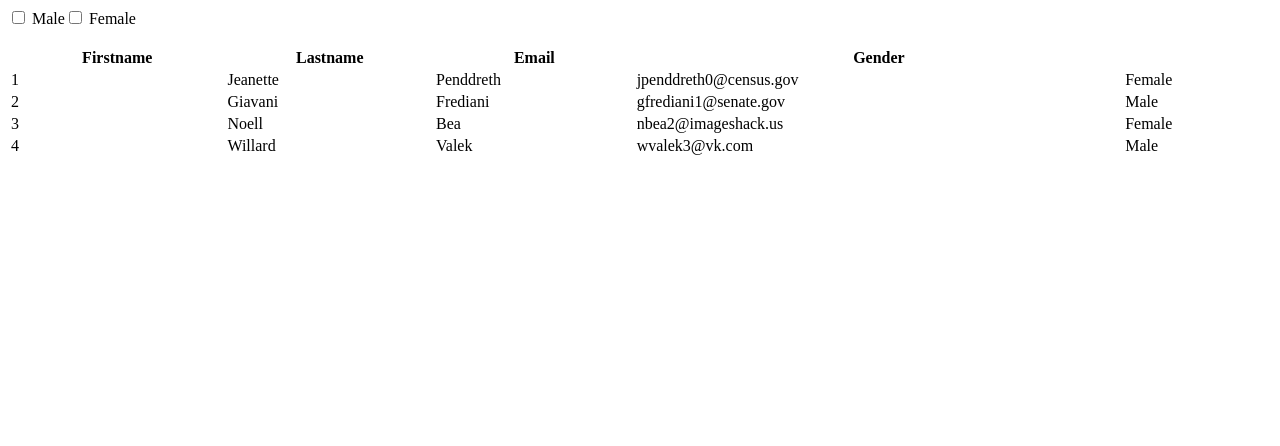
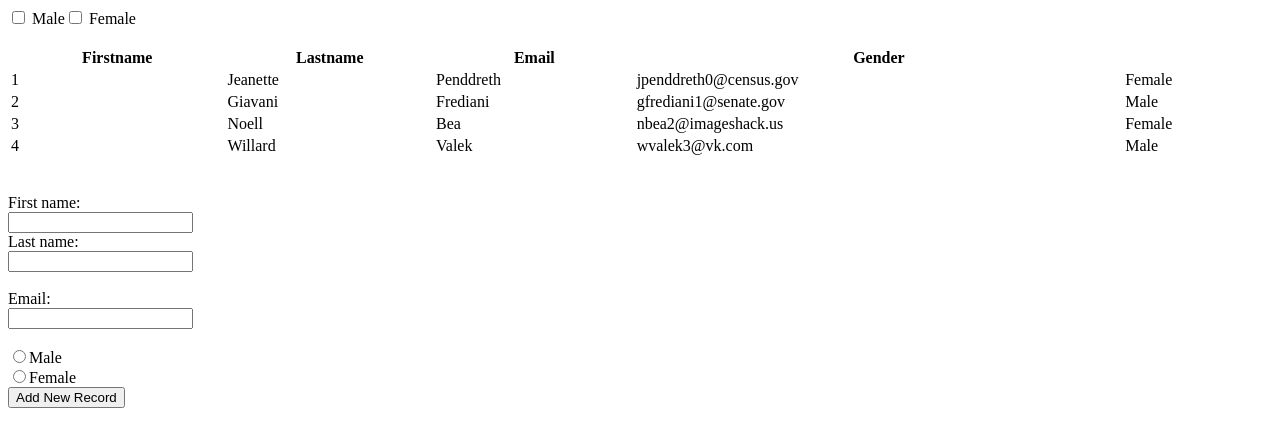
Before and after one commit to imanki/angular-sample, an Angular app: page / in a window 1280 px wide. Shown: the top 446 px of the page. Built offline with nearby package versions, Linux system fonts and the light colour scheme.

Commit message:
add new Record completed

```diff
--- a/src/app/candidate/candidate.component.html
+++ b/src/app/candidate/candidate.component.html
@@ -21,3 +21,19 @@
     <td>{{candidate.gender}}</td>
   </tr>
 </table>
+
+<br>
+<br>
+
+<label for="fname">First name:</label><br>
+  <input type="text" id="fname" name="fname" [(ngModel)]="candidate.first_name"><br>
+  <label for="lname">Last name:</label><br>
+  <input type="text" id="lname" name="lname" [(ngModel)]="candidate.last_name" ><br><br>
+   <label for="lname"> Email:</label><br>
+  <input type="text" id="lname" name="lname" [(ngModel)]="candidate.email"><br><br>
+  <input type="radio" id="male" name="gender" value="Male" [(ngModel)]="candidate.gender">
+<label for="male">Male</label><br>
+<input type="radio" id="female" name="gender" value="Female" [(ngModel)]="candidate.gender">
+<label for="female">Female</label><br>
+
+<button (click)="addNewRecord()">Add New Record</button>
--- a/src/app/candidate/candidate.component.ts
+++ b/src/app/candidate/candidate.component.ts
@@ -11,12 +11,19 @@ export class CandidateComponent implements OnInit{
      originalCandidateList= JSON.parse(JSON.stringify( this.candidates));
      isMaleChecked=false;
     isFemaleChecked=false;
+    candidate:Candidate=new Candidate();
 
 
 
   ngOnInit(){
    // console.log(this.products[0]);
 
+  }
+
+  addNewRecord(){
+    this.candidate.id= Math.floor(Math.random() * Math.floor(80));
+    this.candidates.push(this.candidate);
+    this.candidate=new Candidate();
   }
 
   toggleVisibility(e){
--- a/src/app/candidate/modal/candidate.modal.ts
+++ b/src/app/candidate/modal/candidate.modal.ts
@@ -5,6 +5,6 @@ export class Candidate{
   first_name:string;
   last_name:string;
   email:string;
-  gender:GenderEnum;
+  gender:string;
 
 }
```
